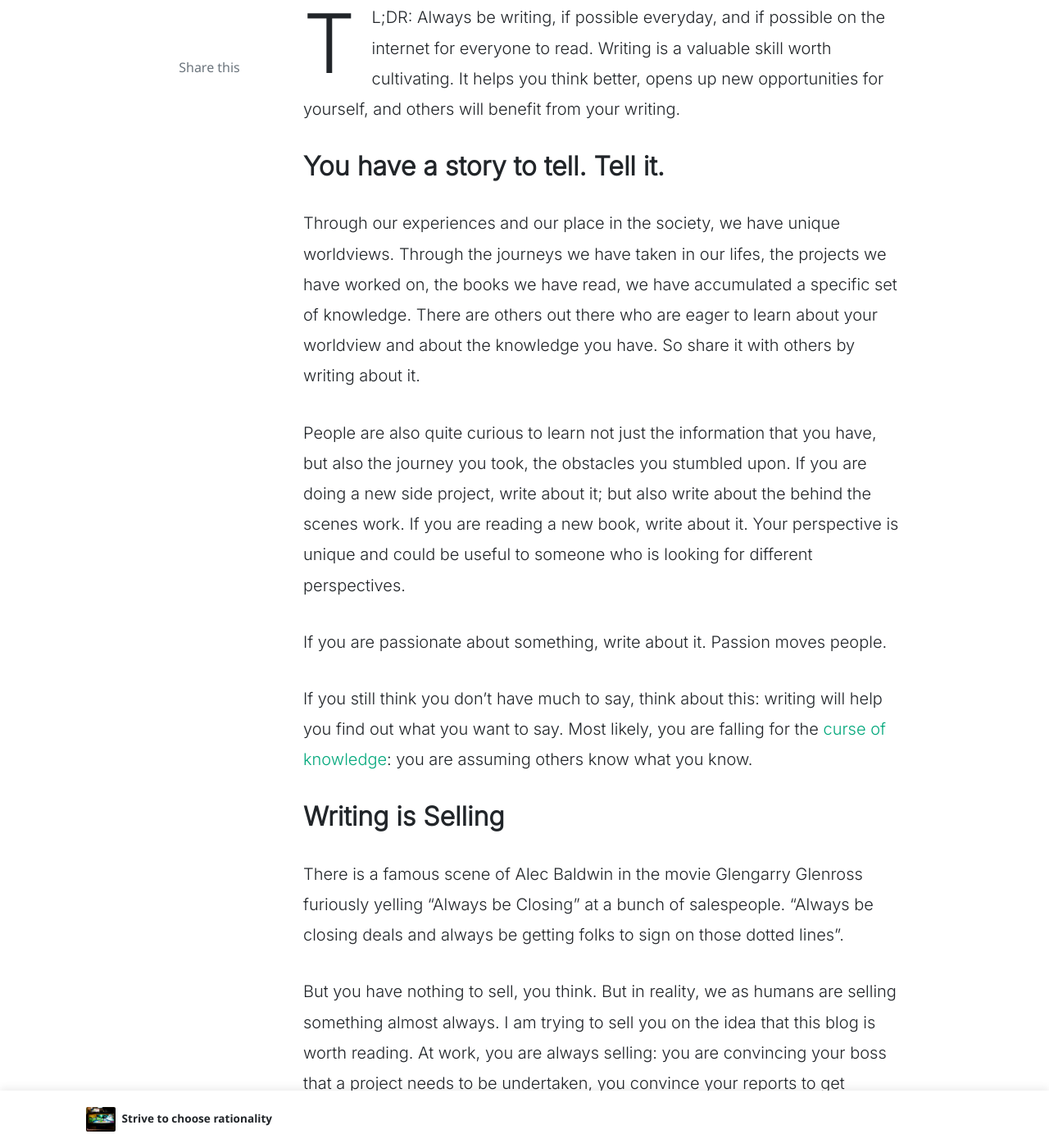
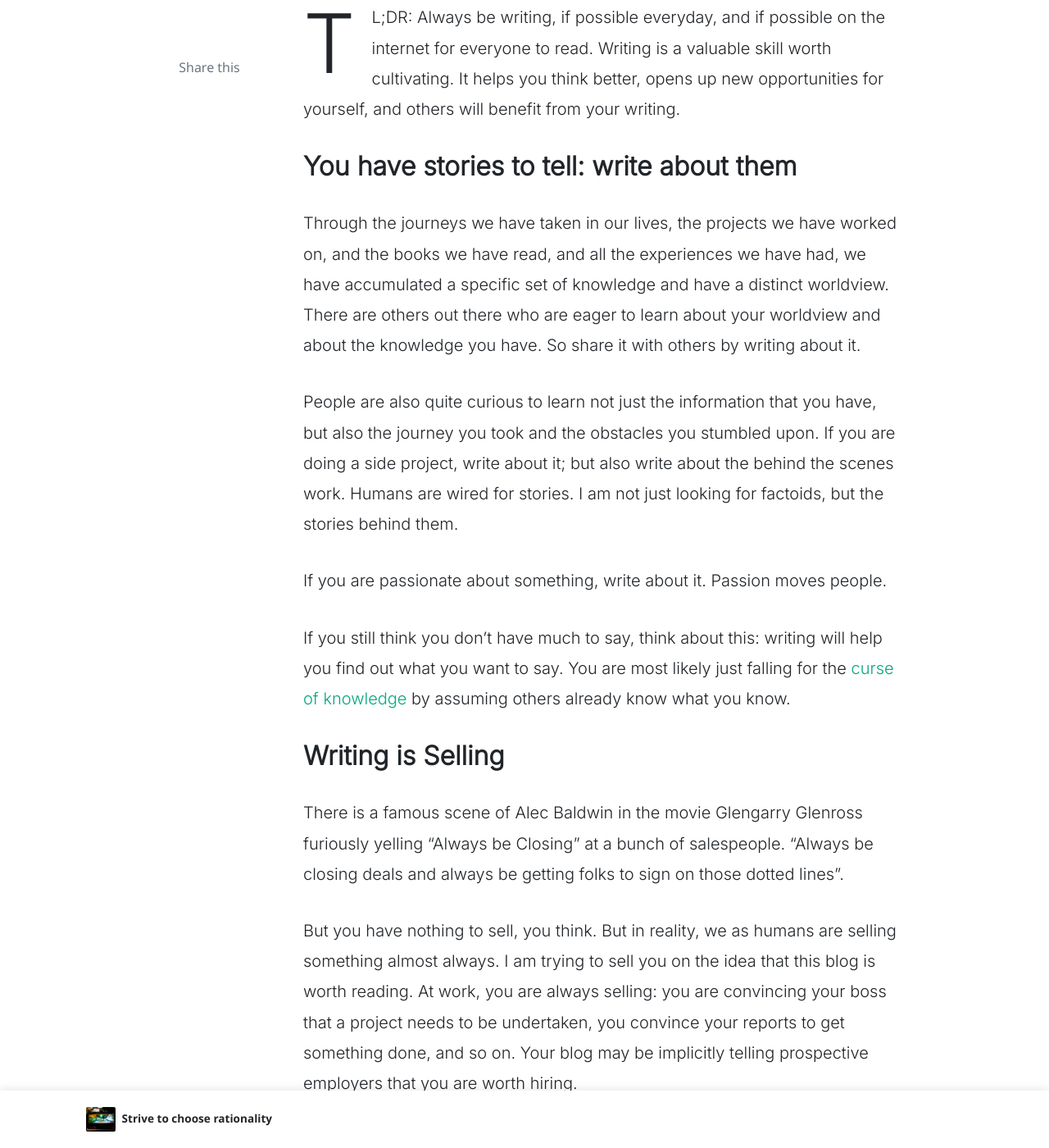
Before and after one commit to madiator/smarter.github.io, a Jekyll site: the page built from _posts/2021-02-04-always-be-writing.markdown, in a window 1280 px wide and 1400 px high, scrolled down 1171 px. Shown: the whole window at 82% size. Built offline with Jekyll 4.4.1, drawn with Linux system fonts in a browser that asks for light colours; nearby versions of some CDN libraries; comment, search, counter and statistics services are not loaded; some of the changed text lies outside the part shown.

Commit message:
Use convertkit for managing emails

```diff
--- a/_includes/menu-header.html
+++ b/_includes/menu-header.html
@@ -5,9 +5,6 @@
 </li>
 
 <li class="nav-item">
-<a class="nav-link" href="http://smarter.substack.com">Newsletter</a>
-
-<li class="nav-item">
 <a class="nav-link" href="{{site.baseurl}}/about">About</a>
 
 </li>
--- a/_layouts/default.html
+++ b/_layouts/default.html
@@ -105,9 +105,11 @@
                             </div>
                             </form>
                         </div>
-                        -->
+
                         <h2 class="font-weight-bold" style="text-align: center;">Join the Newsletter</h2>
                         <iframe src="https://smarter.substack.com/embed" width="480" height="320" style="border:1px solid #EEE; background:white;" frameborder="0" scrolling="no"></iframe>
+                    -->
+                    <script async data-uid="8489d98453" src="https://witty-speaker-2308.ck.page/8489d98453/index.js"></script>
                     </div>
                     <div class="col-md-3"></div>
                 </div>
--- a/_posts/2018-05-28-deliberate-practice.markdown
+++ b/_posts/2018-05-28-deliberate-practice.markdown
@@ -41,6 +41,8 @@ If I spend several more hours practicing "typing" deliberately, I could improve
 Ericsson gives similar examples like typing: Suppose you don't know how to play tennis and you start learning it. Initially you focus as you practice, and most likely there is someone teaching you how to play and correcting your mistakes. It is deliberate practice. Eventually you don't struggle as much, and it actually becomes a lot of fun to play. You don't need to focus as much and you can enjoy having pleasant conversations with your opponent. You went from deliberate practice, that set you up on a path to improvement, to just practice. You have plateaued. To improve, you need to push yourself and it is hard work.
 
 What makes deliberate practice different from practice?
+
+<script async data-uid="8489d98453" src="https://witty-speaker-2308.ck.page/8489d98453/index.js"></script>
 
 ### Key ingredient #1: Focus
 
--- a/_posts/2021-02-04-always-be-writing.markdown
+++ b/_posts/2021-02-04-always-be-writing.markdown
@@ -11,20 +11,17 @@ tags: sticky
 TL;DR: Always be writing, if possible everyday, and if possible on the internet for everyone to read.
 Writing is a valuable skill worth cultivating. It helps you think better, opens up new opportunities for yourself, and others will benefit from your writing.
 
-## You have a story to tell. Tell it.
-Through our experiences and our place in the society, we have unique worldviews.
-Through the journeys we have taken in our lifes, the projects we have worked on, the books we have read, we have accumulated a specific set of knowledge.
-There are others out there who are eager to learn about your worldview and about the knowledge you have.
-So share it with others by writing about it.
+## You have stories to tell: write about them
+Through the journeys we have taken in our lives, the projects we have worked on, and the books we have read, and all the experiences we have had, we have accumulated a specific set of knowledge and have a distinct worldview. There are others out there who are eager to learn about your worldview and about the knowledge you have. So share it with others by writing about it.
 
-People are also quite curious to learn not just the information that you have, but also the journey you took, the obstacles you stumbled upon.
-If you are doing a new side project, write about it; but also write about the behind the scenes work.
-If you are reading a new book, write about it. Your perspective is unique and could be useful to someone who is looking for different perspectives.
+People are also quite curious to learn not just the information that you have, but also the journey you took and the obstacles you stumbled upon.
+If you are doing a side project, write about it; but also write about the behind the scenes work.
+Humans are wired for stories. I am not just looking for factoids, but the stories behind them.
 
 If you are passionate about something, write about it. Passion moves people.
 
 If you still think you don't have much to say, think about this: writing will help you find out what you want to say.
-Most likely, you are falling for the [curse of knowledge](https://en.wikipedia.org/wiki/Curse_of_knowledge): you are assuming others know what you know.
+You are most likely just falling for the [curse of knowledge](https://en.wikipedia.org/wiki/Curse_of_knowledge) by assuming others already know what you know.
 
 
 ## Writing is Selling
@@ -33,9 +30,10 @@ There is a famous scene of Alec Baldwin in the movie Glengarry Glenross furiousl
 But you have nothing to sell, you think. But in reality, we as humans are selling something almost always.
 I am trying to sell you on the idea that this blog is worth reading.
 At work, you are always selling: you are convincing your boss that a project needs to be undertaken, you convince your reports to get something done, and so on.
-Your blog may be implicitly telling to prospective employers that you are worth hiring.
+Your blog may be implicitly telling prospective employers that you are worth hiring.
 
-So yeah, you have been in the selling business for many years now. Writing online is a way of selling yourself. You don't always need a Resume to do that.
+So in that sense, you have been in the selling business for many years now.
+Writing online is a way of selling yourself. You don't always need a Resume to do that.
 
 By writing, you are telling. By telling, you are maximizing your [luck surface area](https://www.codusoperandi.com/posts/increasing-your-luck-surface-area). Jason Roberts says:
 > Here's how it works. When you pour energy into a passion, you develop an expertise and an expertise of any kind is valuable. But quite often that value can actually be magnified by the number people who are made aware of it. The reason is that when people become aware of your expertise, some percentage of them will take action to capture that value, but quite often it will be in a way you would never have predicted. Maybe they'll want to hire you, or partner with you, or invest in you, or who knows what. But in whatever way it happens, it will be serendipitous.
@@ -43,51 +41,53 @@ By writing, you are telling. By telling, you are maximizing your [luck surface a
 There are others who call this a [Serendipity Vehicle](https://perell.com/essay/serendipity/)
 
 ## Nobody is judging you
-In my case, I debated quite a bit about starting this blog. That too about becoming smarter? I was worried what people will make of me.
-I am not that smart, so what gives me the right to talk about becoming smarter? But I got motivated by [Ali Abdal, a popular YouTuber](https://www.youtube.com/c/aliabdaal/featured) (and doctor) who makes very interesting videos on productivity (and other stuff). He shared a similar story on YouTube, about being worried what people may think about him. Ultimately, he says that, nobody is judging you --- they are all thinking about themselves!
+Most people don't want to put their writing out there for the fear of being judged. In my own case, I debated quite a bit about starting this blog. That too about becoming smarter? I was worried what people would make of me.
+I am not that smart, so what gives me the right to talk about becoming smarter? But I got motivated by [Ali Abdal, a popular YouTuber](https://www.youtube.com/c/aliabdaal/featured) (and doctor) who makes interesting videos on productivity (and other stuff). He shared a similar story on YouTube, about being worried what people may think about him. Ultimately, he says that, nobody is judging you --- they are all thinking about themselves!
 
-I am documenting my own journey of trying to become smarter, and sharing what I have learnt. And as I mentioned above, I am sure that there are people out there who want to learn about the journey.
+I am documenting my own journey of trying to become smarter, and sharing what I have learnt.
 
 ## Write to get feedback
 
 When you write about your ideas on the internet, here are a few possibilities:
 
-1. Let's say there are flaws in your thinking. If you never wrote about your flawed worldview, there is no way anyone can correct you. You can't win if you don't play. (Of course, I am considering a situation where you are not writing to propagate conspiracy theories, and you are actually open to receiving feedback).
-2. There are no flaws in your thinking. Your writing is actually useful! Well congrats, you have helped share a
+1. Let's say there are flaws in your thinking. If you never wrote about your flawed worldview, there is no way anyone can correct you. You can't win if you don't play. (Of course, I assme you are actually open to receiving feedback).
+2. There are no flaws in your thinking. Your writing is actually useful!
 
 ## Write on the Internet
-Internet makes it easy for your content to reach the right set of folks who are searching for it.
-As Naval Ravikanth says, you don't need permission to write on the internet to share your ideas. But you would have to get permission say if you wanted to say write for a newspaper. And Internet has almost infinite leverage. Your writing can reach a million other people.
+The Internet makes it easy for your content to reach the right set of folks who are searching for it.
+As [Naval Ravikant](https://nav.al/) says, you don't need permission to write on the internet to share your ideas. And the Internet has almost infinite leverage. Your writing can reach a million others.
 
-A different idea I heard somewhere that made me smile: when you write on the Internet, you have these tiny robots that take your idea and go around the Internet passing your idea to others who are searching for it.
+A different idea I heard somewhere that made me smile: when you write on the Internet, you have these tiny robots that take your idea and go around the Internet passing your idea to others (who are searching for it, or open to receiving it).
 
-## Writing clearly is a valuable skill
+## Clear writing is a valuable skill
 
 Writing is a lossy medium since there is always
 a difference between what you want to convey and what the reader understands.
-I say "always" because ideas don't exist in vaccuum; they live amongst other ideas and
+I say "always" because ideas don't exist in vacuum; they live amongst other ideas and
 experiences, which are unique to every person.
 
 Your goal is to reduce this loss as much as possible. And that is hard.
-Being able to write clearly is a valuable skill.
-To be able to move, excite, or change someone's mind is invaluable.
+But if you are effective at reducing the loss, you are in possesion of a very valuable skill.
 
-Like every other skill, writing well is something that you can learn --- as long as you put in the effort.
-
+Like every other skill, writing well is something that you can learn --- as long as you [put in the effort](/deliberate-practice).
 
 ## Writing Manifesto
 
-Write if you are good at it. And write especially if you are bad at it. You will improve over time.
+* Write if you are good at it. And write especially if you are bad at it. You will improve over time.
 
-Write to share your world view. The diversity of ideas makes the world a better place.
+* Write to share your world view. The diversity of ideas makes the world a better place.
 
-Write to know what you want to share.
+* Write to know what you want to share.
 
-Write to clarify the clutter in your head and experience clarify of thought.
+* Write to cut the clutter in your head and experience clarity of thought.
 
-Write to refine and build upon the ideas you have.
+* Write to refine and build upon the ideas you have.
 
-Write to become smarter.
+* Write to become smarter.
+
+So please join me in writing. Start a blog, start a journal, or at the very least, start writing on your diary.
+
+---
 
 ## Recommended Resources
 Read ["Show your work!"](https://amzn.to/3jrek2L) by Austin Cleon first. Then check out the following on writing (but don't let these get in the way of your writing!)
@@ -99,11 +99,6 @@ using simple words to convey an idea clearly is much better than confusing the r
 
 3. [On Writing: A Memoir of the Craft](https://www.amazon.com/dp/B003BVFZ4Q/) by Stephen King.
 
-4. [The Elements of Style](https://amzn.to/3pXNIJk) by William Strunk. The kindle edition at the time of writing was free, so go for it!
+4. [The Elements of Style](https://amzn.to/3pXNIJk) by William Strunk. More of a reference book, but the kindle edition at the time of writing was free, so go for it!
 
 5. [Bird by Bird: Some Instructions on Writing and Life](https://amzn.to/3rvzBve) by Anne Lamott.
-
-
----
-
-So please join me in writing. Start a blog, start a journal, or at the very least, start writing on your diary.
```
Also changed, not shown: _pages/about.md (+0 -1 lines).
